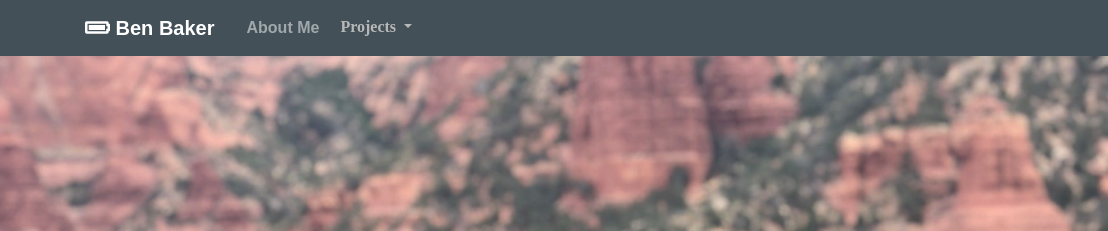
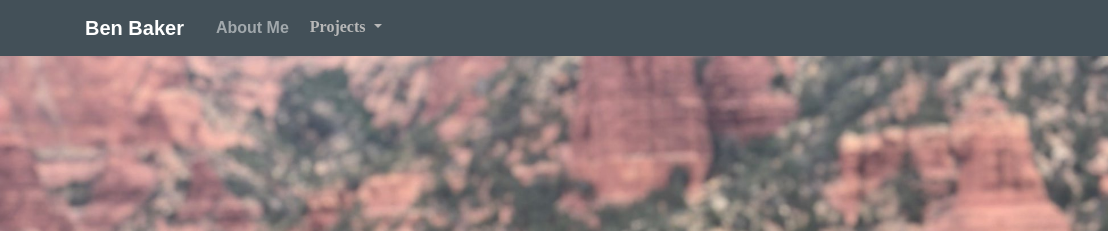
Before and after one commit to bbaker1/bbaker1.github.io, a plain HTML site: page index.html in a window 1280 px wide. Shown: the top 231 px of the page, 0-1108 px from the left. Drawn offline with nearby package versions, Linux system fonts and the light colour scheme; a web font is replaced by a local one.

Commit message:
Removed battery

```diff
--- a/index.html
+++ b/index.html
@@ -34,8 +34,7 @@
     <header class="site-header">
         <nav class="navbar navbar-expand-md navbar-dark fixed-top">
             <div class="container">
-                <a id="benbaker" class="navbar-brand mr-4" href="index.html"><i class="fas fa-battery-full"></i> Ben
-                    Baker</a>
+                <a id="benbaker" class="navbar-brand mr-4" href="index.html">Ben Baker</a>
                 <button class="navbar-toggler" type="button" data-toggle="collapse" data-target="#navbarToggle"
                     aria-controls="navbarToggle" aria-expanded="false" aria-label="Toggle navigation">
                     <span class="navbar-toggler-icon"></span>
```
